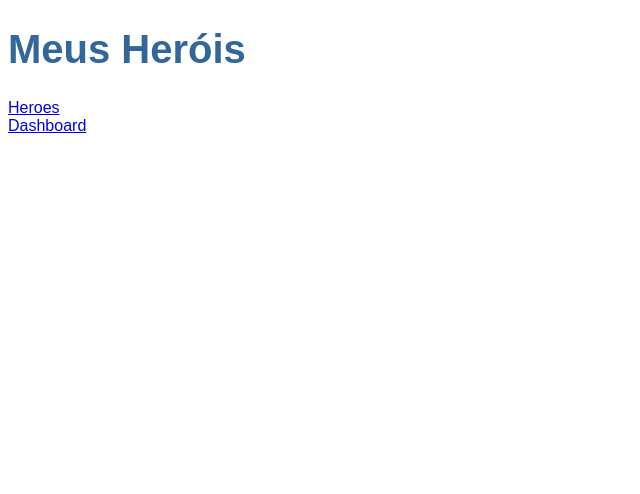
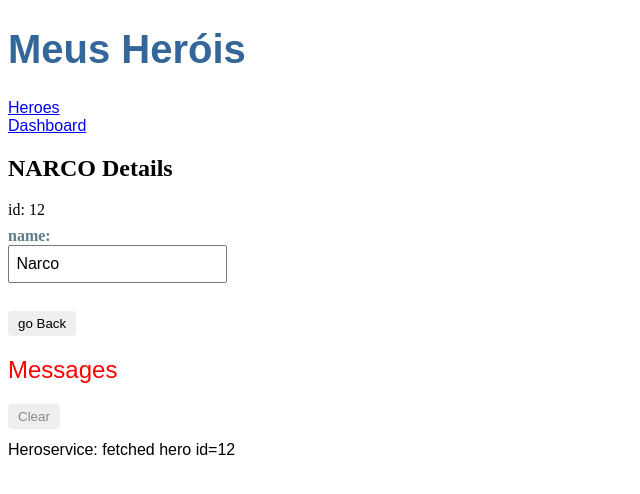
Before and after one commit to cvinicios2/mean-app, an Angular app: page /detail/12 in a window 1280 px wide. Shown: the top 494 px of the page, without its empty margins (0-640 px from the left). Built offline with nearby package versions, Linux system fonts and the light colour scheme.

Commit message:
continuação

```diff
--- a/src/app/hero-detail/hero-detail.component.css
+++ b/src/app/hero-detail/hero-detail.component.css
@@ -0,0 +1,31 @@
+/* HeroDetailComponent's private CSS styles */
+label {
+    display: inline-block;
+    width: 3em;
+    margin: .5em 0;
+    color: #607D8B;
+    font-weight: bold;
+  }
+  input {
+    height: 2em;
+    font-size: 1em;
+    padding-left: .4em;
+  }
+  button {
+    margin-top: 20px;
+    font-family: Arial;
+    background-color: #eee;
+    border: none;
+    padding: 5px 10px;
+    border-radius: 4px;
+    cursor: pointer;
+    cursor: hand;
+  }
+  button:hover {
+    background-color: #cfd8dc;
+  }
+  button:disabled {
+    background-color: #eee;
+    color: #ccc;
+    cursor: auto;
+  }
--- a/src/app/hero-detail/hero-detail.component.html
+++ b/src/app/hero-detail/hero-detail.component.html
@@ -15,4 +15,5 @@
       <input placeholder="name" [(ngModel)]="hero.name" />
     </label>
   </div>
+  <button (click)="goBack()">go Back</button>
 </div>
--- a/src/app/hero-detail/hero-detail.component.ts
+++ b/src/app/hero-detail/hero-detail.component.ts
@@ -21,6 +21,15 @@ export class HeroDetailComponent implements OnInit {
   ) { }
 
   ngOnInit() {
+    this.getHero();
   }
 
+  getHero(): void{
+    const id = + this.route.snapshot.paramMap.get('id')
+    this.heroService.getHero(id).subscribe(heroes => this.hero = heroes);
+  }
+
+  goBack(): void {
+    this.location.back();
+  }
 }
--- a/src/app/hero.service.ts
+++ b/src/app/hero.service.ts
@@ -17,4 +17,9 @@ export class HeroService {
     this.messageService.add('HeroService: fetched heroes');
     return of(HEROES);
   }
+
+  getHero(id: number): Observable<Hero>{
+    this.messageService.add(`Heroservice: fetched hero id=${id}`);
+    return of (HEROES.find(hero => hero.id === id))
+  }
 }
--- a/src/app/heroes/heroes.component.css
+++ b/src/app/heroes/heroes.component.css
@@ -1,8 +1,4 @@
 /* HeroesComponent's private CSS styles */
-.selected {
-    background-color: #CFD8DC !important;
-    color: white;
-  }
 .heroes {
   margin: 0 0 2em 0;
   list-style-type: none;
@@ -10,28 +6,33 @@
   width: 15em;
 }
 .heroes li {
+  position: relative;
   cursor: pointer;
-    position: relative;
-    left: 0;
   background-color: #EEE;
   margin: .5em;
   padding: .3em 0;
   height: 1.6em;
   border-radius: 4px;
 }
-  .heroes li.selected:hover {
-    background-color: #BBD8DC !important;
-    color: white;
-  }
+
 .heroes li:hover {
   color: #607D8B;
   background-color: #DDD;
   left: .1em;
 }
-  .heroes .text {
+
+.heroes a {
+  color: #888;
+  text-decoration: none;
   position: relative;
-    top: -3px;
+  display: block;
+  width: 250px;
 }
+
+.heroes a:hover {
+  color:#607D8B;
+}
+
 .heroes .badge {
   display: inline-block;
   font-size: small;
@@ -43,6 +44,8 @@
   left: -1px;
   top: -4px;
   height: 1.8em;
+  min-width: 16px;
+  text-align: right;
   margin-right: .8em;
   border-radius: 4px 0 0 4px;
 }
```
Also changed, not shown: src/app/dashboard/dashboard.component.css (indentation only). Lines whose indentation alone changed are shown as unchanged.
